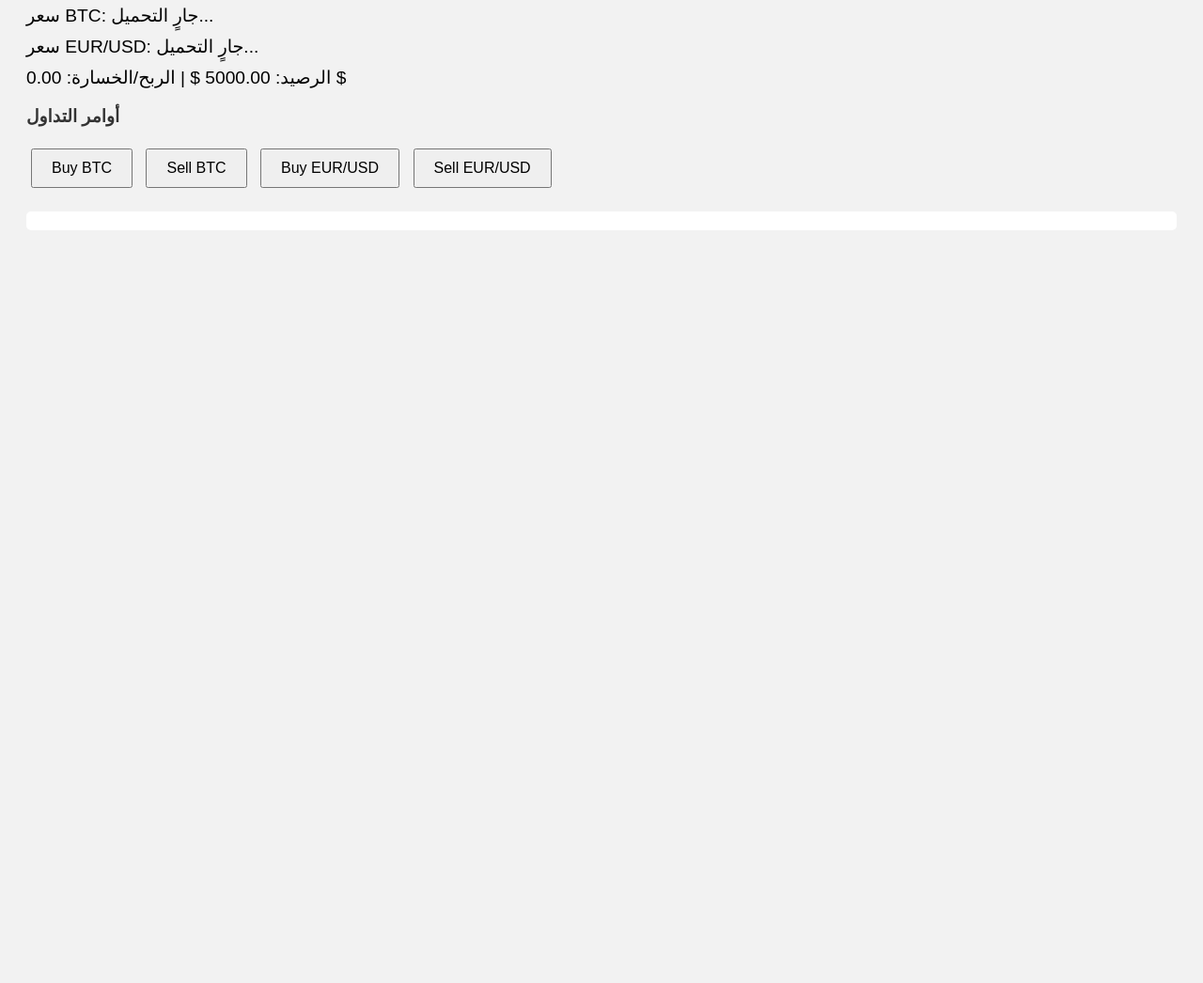
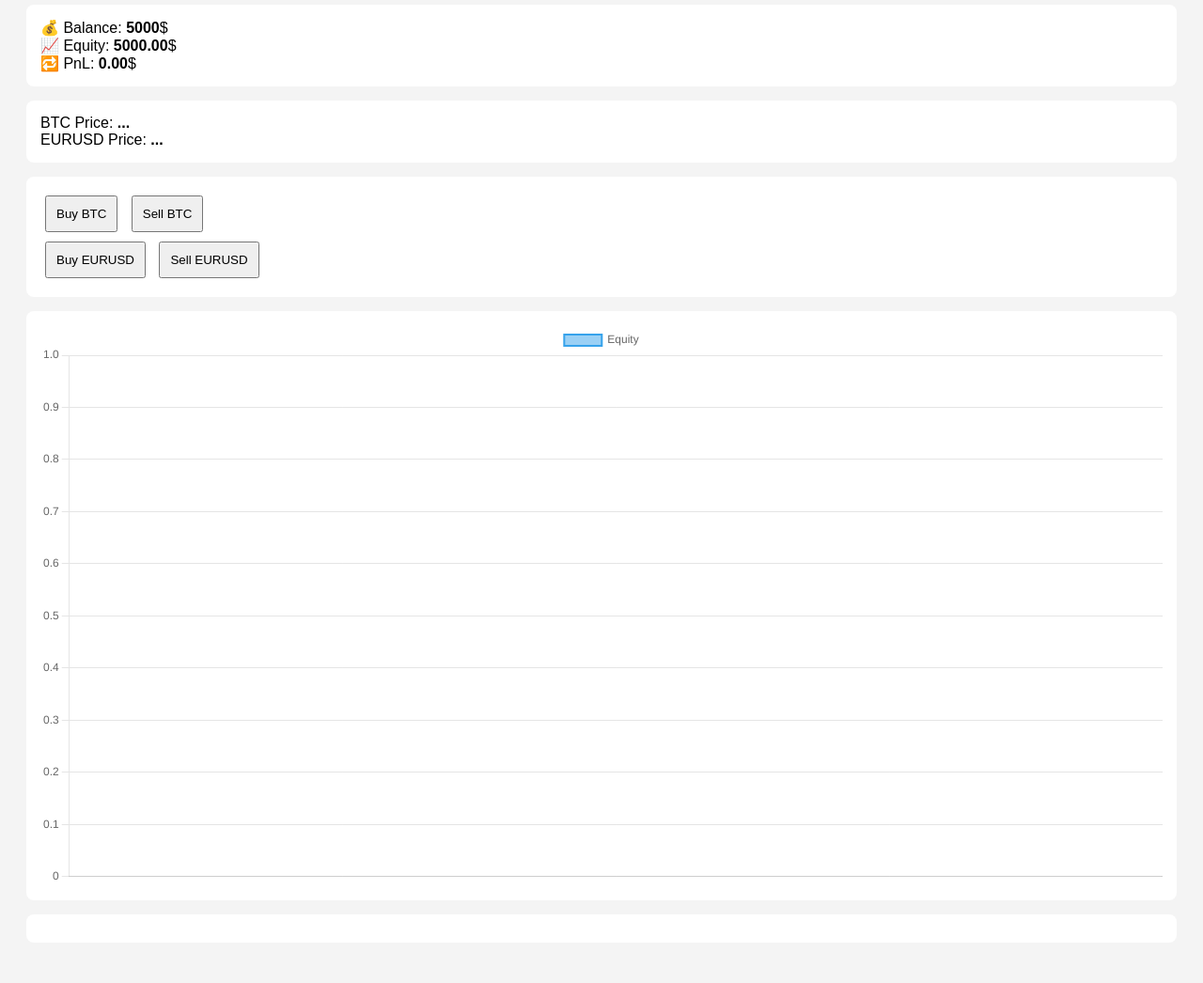
Before and after one commit to midolaidlaid-ux/mini-prop-app, a website: page dashboard.html in a window 1280 px wide. Shown: the part 91-1137 px from the top of the page at 94% size. Before the commit the page ends 800 px from the top, so only its background shows below. Drawn offline with nearby package versions, Linux system fonts and the light colour scheme; no server answers.

Commit message:
Update dashboard.html
.

```diff
--- a/dashboard.html
+++ b/dashboard.html
@@ -2,124 +2,123 @@
 <html lang="ar">
 <head>
 <meta charset="UTF-8">
-<meta name="viewport" content="width=device-width, initial-scale=1.0">
-<title>Mini Prop Challenge</title>
+<title>Prop Challenge Dashboard</title>
+<script src="https://cdn.jsdelivr.net/npm/chart.js"></script>
+
 <style>
-  body { font-family: Arial, sans-serif; padding: 20px; background: #f2f2f2; }
-  h2, h3 { color: #333; }
-  .price, .balance { font-size: 1.2em; margin: 10px 0; }
-  button { margin: 5px; padding: 10px 20px; font-size: 1em; cursor: pointer; }
-  #log { margin-top: 20px; background: #fff; padding: 10px; border-radius: 5px; max-height: 300px; overflow-y: auto; }
+body { font-family: Arial; background:#f4f4f4; padding:20px }
+.box { background:#fff; padding:15px; margin-bottom:15px; border-radius:8px }
+button { padding:10px; margin:5px }
 </style>
 </head>
+
 <body>
-<h2>Mini Prop Challenge</h2>
 
-<div class="price">
-  سعر BTC: <span id="btc-price">جارٍ التحميل...</span>
-</div>
-<div class="price">
-  سعر EUR/USD: <span id="eurusd-price">جارٍ التحميل...</span>
+<h2>📊 Prop Challenge</h2>
+
+<div class="box">
+  💰 Balance: <b id="balance">5000</b>$ <br>
+  📈 Equity: <b id="equity">5000</b>$ <br>
+  🔁 PnL: <b id="pnl">0</b>$
 </div>
 
-<div class="balance">
-  الرصيد: <span id="balance">5000</span> $
-  | الربح/الخسارة: <span id="pnl">0</span> $
+<div class="box">
+  BTC Price: <b id="btc">...</b> <br>
+  EURUSD Price: <b id="eurusd">...</b>
 </div>
 
-<h3>أوامر التداول</h3>
-<button onclick="buy('BTC', 1)">Buy BTC</button>
-<button onclick="sell('BTC', 1)">Sell BTC</button>
-<button onclick="buy('EURUSD', 100)">Buy EUR/USD</button>
-<button onclick="sell('EURUSD', 100)">Sell EUR/USD</button>
+<div class="box">
+  <button onclick="trade('BTC','buy')">Buy BTC</button>
+  <button onclick="trade('BTC','sell')">Sell BTC</button>
+  <br>
+  <button onclick="trade('EURUSD','buy')">Buy EURUSD</button>
+  <button onclick="trade('EURUSD','sell')">Sell EURUSD</button>
+</div>
 
-<div id="log"></div>
+<div class="box">
+  <canvas id="chart"></canvas>
+</div>
+
+<div class="box" id="log"></div>
 
 <script>
-const backendURL = "https://prop-backend-32qf.onrender.com";
+/* ===== CONFIG ===== */
+const API = "https://prop-backend-32qf.onrender.com";
+let balance = 5000;
+let equity = 5000;
+let pnl = 0;
+let startBalance = 5000;
 
-// إعداد التحدي
+/* شروط التحدي */
 const MAX_PROFIT = 200;
 const MAX_LOSS = 4600;
-const TARGET_BALANCE = 6000;
-let balance = 5000;
-let pnl = 0;
-let challengeActive = true;
+const TARGET = 6000;
+let active = true;
 
-// محاكاة الأسعار
-async function fetchCryptoPrice(symbol) {
-  try {
-    const res = await fetch(`${backendURL}/price/crypto/${symbol.toLowerCase()}`);
-    const data = await res.json();
-    return data.price;
-  } catch { return null; }
-}
-async function fetchForexPrice(pair) {
-  try {
-    const res = await fetch(`${backendURL}/price/forex/${pair}`);
-    const data = await res.json();
-    return data.price;
-  } catch { return null; }
+/* ===== CHART ===== */
+const ctx = document.getElementById("chart");
+const chart = new Chart(ctx,{
+  type:"line",
+  data:{labels:[],datasets:[{label:"Equity",data:[],borderWidth:2}]}
+});
+
+/* ===== PRICES ===== */
+async function getPrice(type,symbol){
+  const r = await fetch(`${API}/price/${type}/${symbol}`);
+  return (await r.json()).price;
 }
 
-// تحديث الأسعار كل 5 ثواني
-async function updatePrices() {
-  const btcPrice = await fetchCryptoPrice("BTC");
-  const eurusdPrice = await fetchForexPrice("EURUSD");
-  if(btcPrice) document.getElementById("btc-price").innerText = btcPrice;
-  if(eurusdPrice) document.getElementById("eurusd-price").innerText = eurusdPrice;
+async function updatePrices(){
+  document.getElementById("btc").innerText = await getPrice("crypto","btc");
+  document.getElementById("eurusd").innerText = await getPrice("forex","EURUSD");
 }
-updatePrices();
-setInterval(updatePrices, 5000);
+setInterval(updatePrices,5000); updatePrices();
 
-// تحديث الرصيد والـ PnL
-function updateBalance() {
-  document.getElementById("balance").innerText = balance.toFixed(2);
-  document.getElementById("pnl").innerText = pnl.toFixed(2);
+/* ===== TRADE ===== */
+async function trade(symbol,side){
+  if(!active){ log("❌ التحدي منتهي"); return }
+
+  let price = symbol==="BTC"
+    ? await getPrice("crypto","btc")
+    : await getPrice("forex","EURUSD");
+
+  let result = (Math.random()-0.5)*100; // محاكاة حركة السوق
+  pnl += side==="buy"?result:-result;
+  equity = startBalance + pnl;
+
+  chart.data.labels.push(chart.data.labels.length);
+  chart.data.datasets[0].data.push(equity);
+  chart.update();
+
+  updateUI();
+  log(`${side.toUpperCase()} ${symbol} | PnL: ${pnl.toFixed(2)}`);
+
+  checkRules();
 }
 
-// تسجيل الأوامر
-const logDiv = document.getElementById("log");
-function logAction(text) {
-  const p = document.createElement("p");
-  p.innerText = text;
-  logDiv.appendChild(p);
-  logDiv.scrollTop = logDiv.scrollHeight;
+/* ===== RULES ===== */
+function checkRules(){
+  if(pnl >= MAX_PROFIT){ end("✅ وصلت الربح المسموح"); }
+  if(equity <= startBalance - MAX_LOSS){ end("❌ خسارة قصوى"); }
+  if(equity >= TARGET){ end("🎉 نجحت في التحدي"); }
 }
+function end(msg){ active=false; log(msg); }
 
-// أوامر التداول
-function buy(symbol, amount) {
-  if(!challengeActive) { logAction("التحدي انتهى. لا يمكن التداول."); return; }
-  simulateTrade(symbol, amount, "Buy");
+/* ===== UI ===== */
+function updateUI(){
+  balance.innerText = startBalance;
+  equityEl.innerText = equity.toFixed(2);
+  pnlEl.innerText = pnl.toFixed(2);
 }
-function sell(symbol, amount) {
-  if(!challengeActive) { logAction("التحدي انتهى. لا يمكن التداول."); return; }
-  simulateTrade(symbol, amount, "Sell");
+const balanceEl = balance;
+const equityEl = document.getElementById("equity");
+const pnlEl = document.getElementById("pnl");
+
+function log(t){
+  document.getElementById("log").innerHTML += `<div>${t}</div>`;
 }
+updateUI();
+</script>
 
-// محاكاة تنفيذ الصفقة وتحديث PnL
-async function simulateTrade(symbol, amount, type) {
-  let price = 0;
-  if(symbol === "BTC") price = await fetchCryptoPrice("BTC");
-  if(symbol === "EURUSD") price = await fetchForexPrice("EURUSD");
-  if(!price) { logAction("فشل جلب السعر."); return; }
-
-  let change = type === "Buy" ? amount * price * 0.01 : -amount * price * 0.01; // محاكاة بسيطة
-  pnl += change;
-  balance = 5000 + pnl;
-
-  logAction(`${type} ${amount} من ${symbol} | السعر: ${price.toFixed(2)} | PnL: ${pnl.toFixed(2)}`);
-
-  // تحقق الشروط
-  if(pnl >= MAX_PROFIT) { logAction("وصلت للربح الأقصى. التحدي انتهى."); challengeActive = false; }
-  if(balance <= 5000 - MAX_LOSS) { logAction("وصلت للخسارة القصوى. التحدي انتهى."); challengeActive = false; }
-  if(balance >= TARGET_BALANCE) { logAction("تهانينا! وصلت للهدف. التحدي انتهى."); challengeActive = false; }
-
-  updateBalance();
-}
-
-// بدء العرض
-updateBalance();
-</script>
 </body>
 </html>
```
